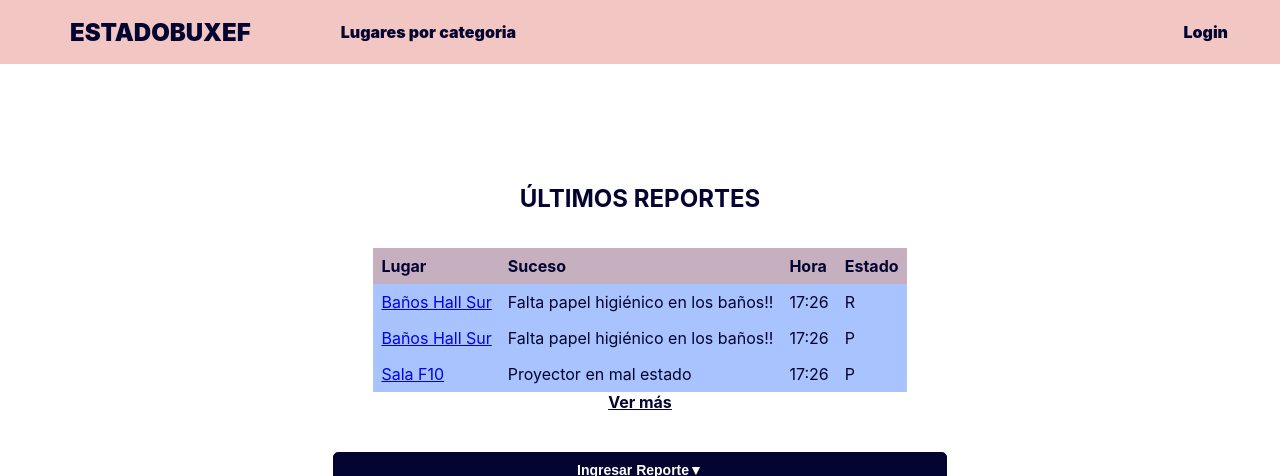
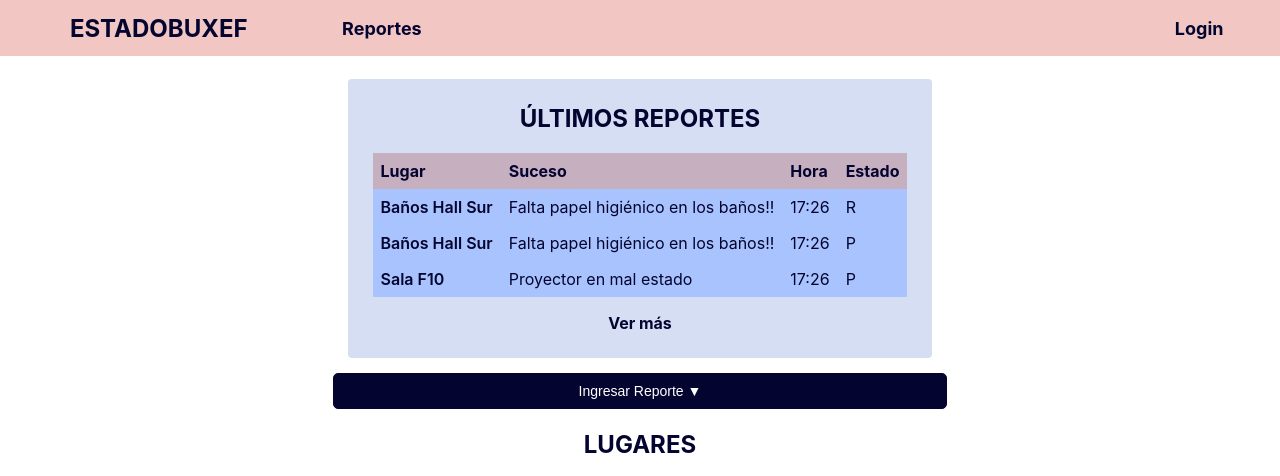
Before and after one commit to DCC-CC4401/2024-1-CC4401-1-grupo-3, a Django app: page / in a window 1280 px wide. Shown: the top 476 px of the page. Run offline with Django 5.2, Linux system fonts and the light colour scheme; data comes from the database, SQL or seed files in the repository; some web fonts are replaced.

Commit message:
style related changes

```diff
--- a/estadobuxef/static/css/cat.css
+++ b/estadobuxef/static/css/cat.css
@@ -40,6 +40,10 @@
     height: fit-content;
 }
 
+.category a:hover {
+    color: var(--dark-pink);
+  }
+
 .category h2 {
     background-color: var(--over-table);
     color: var(--text-color);
@@ -70,3 +74,7 @@
     color: var(--over-table);
     font-style: italic;
 }
+
+img {
+    border-radius: inherit;
+}
--- a/estadobuxef/static/css/home.css
+++ b/estadobuxef/static/css/home.css
@@ -6,55 +6,19 @@
     --form-bg: #A8C3FD;
     --input-text: #f0eded;
     --navbar-bg: #F2C6C2;
+    --blue: #375cad;
 }
 
-body {
-    margin: 0;
-    background-color: var(--background-color);
-    font: 1rem 'Fira Sans', sans-serif;
-    color: var(--text-color);
-    padding: 20px;
-    padding-top: 50px;
-}
-
-.navbar {
-    display: flex;
-    flex-flow: row wrap;
-    justify-content: space-between;
-    align-items: center;
-    background-color: var(--navbar-bg);
-    position: fixed;
-    top: 0;
-    left: 0;
-    width: 100%;
-    height: 4em;
-    padding: 0 1em;
-    box-sizing: border-box;
-    z-index: 1000;
-    margin-bottom: 1em;
-}
 
 h2 {
     margin-top: 20px;
 }
 
-.navbar > * {
-    color: var(--text-color);
-}
-
-.navbar a {
-    position: relative;
-    text-decoration: none;
-    margin: 0 2em;
-    padding: .25em;
-    font-weight: 600;
-    font-size: 1rem;
-}
 
 button {
     font: 1rem 'Fira Sans', sans-serif;
     color: white;
-    font-weight: 600;
+    font-weight:500;
     text-shadow: var(--button-bg);
     background-color: var(--button-bg);
     border: 1px solid var(--button-bg);
@@ -66,7 +30,8 @@ button {
 }
 
 button:hover {
-    background-color: var(--button);
+    background-color: var(--blue);
+    border: 1px solid var(--blue);
 }
 
 table {
--- a/estadobuxef/static/css/style.css
+++ b/estadobuxef/static/css/style.css
@@ -2,6 +2,10 @@
   --background-color: #ffffff;
   --text-color: #040430;
   --navbar-bg: #F2C6C2;
+  --blue: #375cad;
+  --darker-blue: #173983;
+  --container-bg: #d5def3;
+  --dark-pink: #d32398;
 }
 
 body {
@@ -24,11 +28,15 @@ body {
   top: 0;
   left: 0;
   width: 100%;
-  height: 4em;
+  height: 3.5em;
   padding: 0 1em;
   box-sizing: border-box;
   z-index: 1000;
   /* margin-bottom: 1em; */
+}
+
+.navbar > * {
+  color: var(--text-color);
 }
 
 .navbar a {
@@ -37,12 +45,19 @@ body {
   text-decoration: none;
   margin: 0 2em;
   padding: .25em;
-  font-weight: 900;
-  font-size: 1rem;
+  font-weight: 700;
+  font-size: large;
 }
 
-.navbar a:hover {
-  color: var(--navbar-bg);
+a {
+  color: var(--text-color);
+  position: relative;
+  text-decoration: none;
+  font-weight: 600;
+}
+
+.navbar a:hover, a:hover {
+  color: var(--blue);
 }
 
 .main-container {
@@ -50,18 +65,22 @@ body {
   flex-flow: wrap;
   align-items: center;
   justify-content: center;
-  padding: 15px;
+  /* padding: 15px; */
   margin-top: 4em;
 }
 
 .container {
   display: flex;
   flex-direction: column;
-  background-color: var(--background-color);
+  background-color: var(--container-bg);
   border-radius: .25em;
   padding: 25px;
   margin: 15px;
   align-items: center;
+}
+
+.container a:hover {
+  color: var(--dark-pink);
 }
 
 .container p {
@@ -69,7 +88,7 @@ body {
 }
 
 .container h3, .reports-title {
-  margin: 15px 0;
+  margin: 0;
 }
 
 .button {
--- a/estadobuxef/templates/base.html
+++ b/estadobuxef/templates/base.html
@@ -17,10 +17,10 @@
     <link rel="stylesheet" href="https://rsms.me/inter/inter.css">
     <link rel="stylesheet" href="{% static 'css/style.css' %}"/>
 </head>
-<body style="background-color: #FFFFFF;">
-<div class="navbar" style="background-color: #F2C6C2;">
-    <a href="{% url 'home' %}" style="font-size: x-large; color: #040430">ESTADOBUXEF</a>
-    <a href="{% url 'categoria' %}" style="margin-right: auto; color: #040430">Lugares por categoria</a>
+<body>
+<div class="navbar">
+    <a href="{% url 'home' %}" style="font-size: x-large;">ESTADOBUXEF</a>
+    <a href="{% url 'reports' %}" style="margin-right: auto;">Reportes</a>
     <div>
         {% if user.is_authenticated %}
             <a href="{% url 'user-profile' %}"> {{ user.username }} </a>
--- a/estadobuxef/templates/home.html
+++ b/estadobuxef/templates/home.html
@@ -40,11 +40,11 @@
                     {% endfor %}
                 {% endif %}
             </table>
-            <a class="not-btn" href="{% url 'reports' %}" style="color: #040430">Ver más</a>
+            <a class="not-btn" href="{% url 'reports' %}" style="margin-top: 1em;">Ver más</a>
         </div>
 
         <div>
-            <button onclick="myFunction()" class="dropdown" id="ingresar-btn">Ingresar Reporte</button>
+            <button onclick="myFunction()" class="dropdown" id="ingresar-btn">Ingresar Reporte </button>
             <div id="add-report" class="add-report">
                 {% if user.is_authenticated %}
                     <form method="post">
@@ -74,7 +74,7 @@
             </div>
         </div>
     <div  style="margin: 21px 0; text-align: center">
-    <h2 class="reports-title" style="color: #040430">LUGARES</h2>
+    <h2 style="color: #040430">LUGARES</h2>
     <div class="categories-container">
         {% for categoria in categorias %}
             <div class="category">
```
